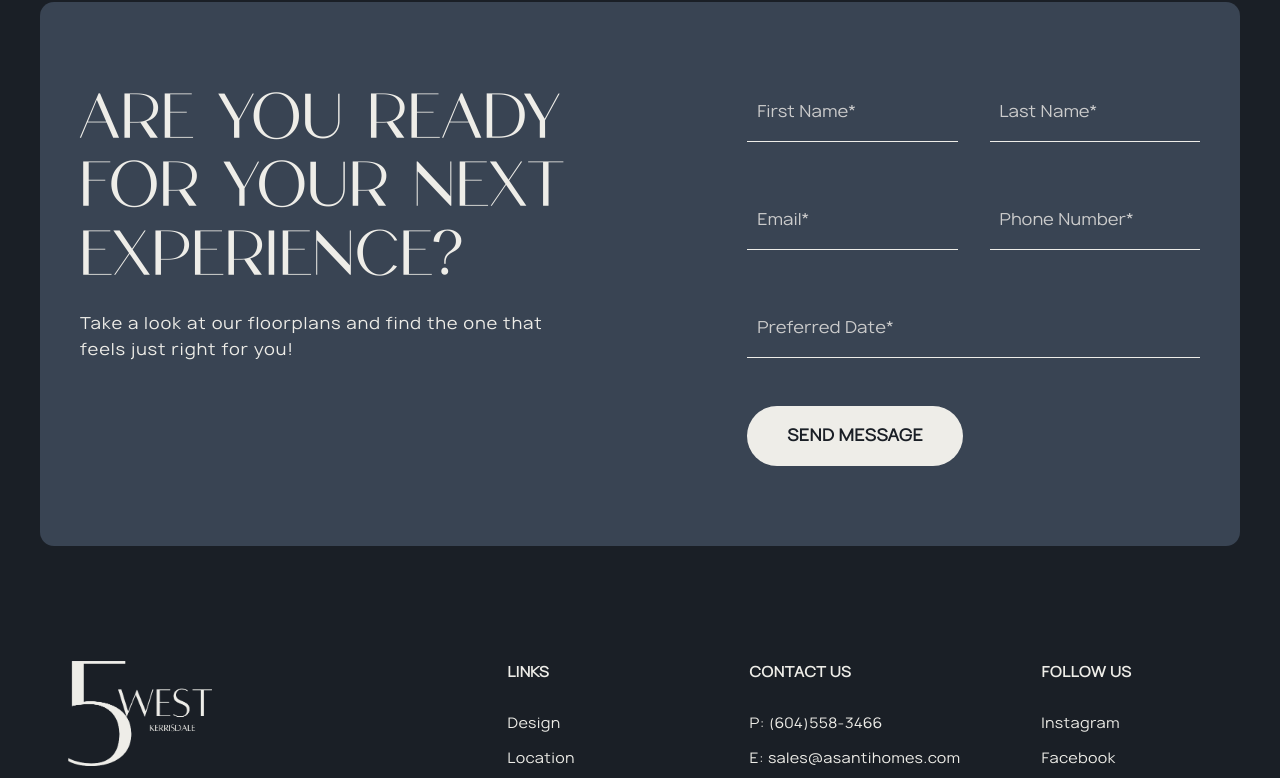
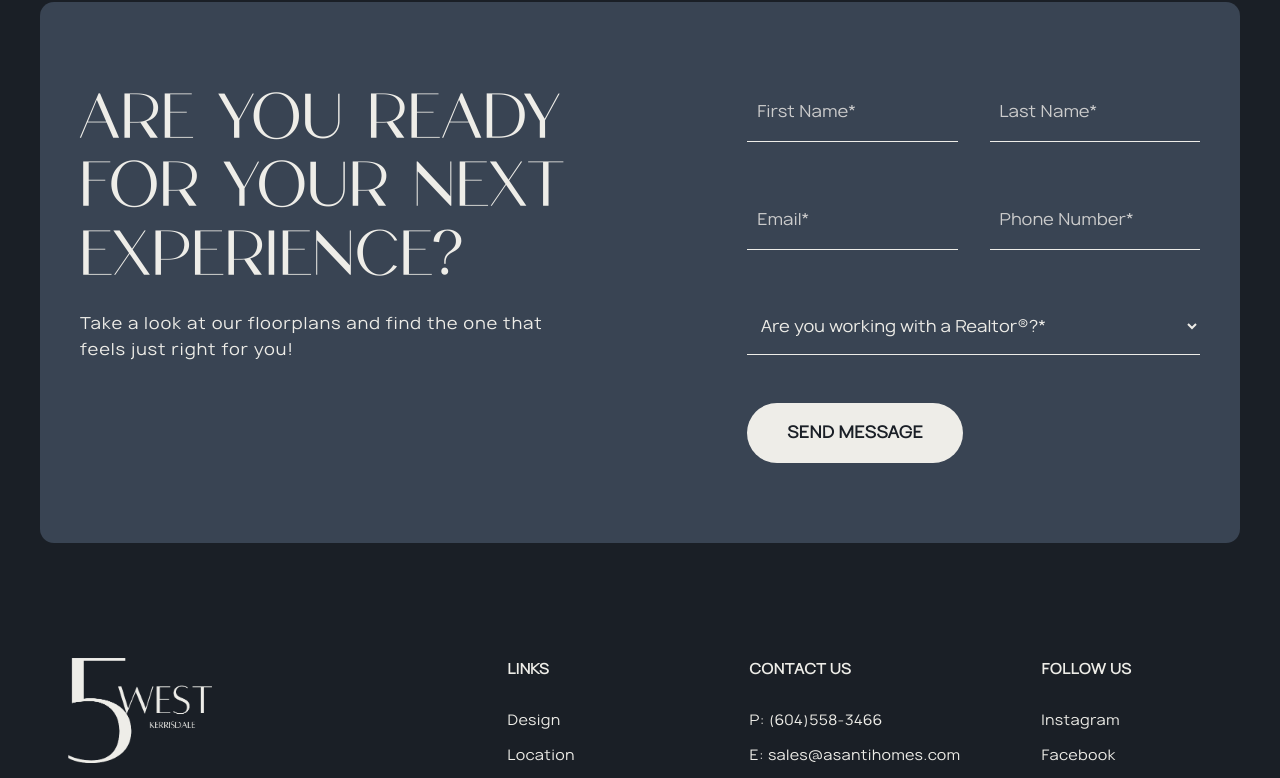
Before and after one commit to pepxdesign/5westliving, a React (Vite) app: page / in a window 1280 px wide. Shown: the part 6743-7521 px from the top of the page. Built offline with nearby package versions, Linux system fonts and the light colour scheme.

Commit message:
changes on Form fields

```diff
--- a/src/assets/css/custom.css
+++ b/src/assets/css/custom.css
@@ -16,6 +16,23 @@ input[type=email],
 input[type=password], input[type=url], input[type=tel], input[type=time],
 input[type=date], input[type=search], input, textarea {
     padding: 1rem .6rem 1rem .6rem !important;
+}
+
+.select-field{
+	background: transparent;
+    border-radius: 0 !important;
+    border: unset !important;
+    border-bottom: 1px solid var(--background-color) !important;
+    width: 100%;
+    color: var(--background-color);
+    padding: 1rem .6rem 1rem .6rem !important;
+}
+
+.text-danger{
+    padding-top: .5rem;
+	font-size: .8rem;
+    line-height: normal;
+    letter-spacing: 0.02rem;
 }
 
 .pb-0 {
--- a/src/components/home/footer/MessageForm.jsx
+++ b/src/components/home/footer/MessageForm.jsx
@@ -3,50 +3,61 @@ import { useForm } from "react-hook-form";
 import Field from "../../common/Field";
 import axios from "axios";
 import FadeInUp from "../../animation/FadeInUp";
-import { DayPicker } from "react-day-picker";
+// import { DayPicker } from "react-day-picker";
 import "react-day-picker/dist/style.css";
-import { format } from "date-fns";
+// import { format } from "date-fns";
 
 const FORMSPREE_URL = import.meta.env.VITE_FORMSPREE_URL;
 
 function MessageForm() {
-	const [selectedDate, setSelectedDate] = useState(null);
   const [fname, setFName] = useState("");
   const [lname, setLName] = useState("");
   const [phone, setPhone] = useState("");
-	const [open, setOpen] = useState(false);
+  const [realtorName, setRealtorName] = useState("");
+  // const [open, setOpen] = useState(false);
   const ref = useRef();
-  	const today = new Date();
+  // const today = new Date();
 
   const {
     register,
     handleSubmit,
     formState: { errors },
+    watch,
     reset,
+    clearErrors
   } = useForm();
 
   const [submitted, setSubmitted] = useState(false); // Tracks if submitted successfully
   const [error, setError] = useState(null); // Optional: show error message
 
-  const handleDateChange = (date) => {
-    setSelectedDate(date);
-    setOpen(false); // close calendar
-  };
 
   const handleFirstNameChange = (e) => {
     const value = e.target.value.replace(/[^a-zA-Z\s]/g, ""); // Allow only letters and spaces
+    clearErrors("first_name");
     setFName(value);
   };
 
   const handleLastNameChange = (e) => {
     const value = e.target.value.replace(/[^a-zA-Z\s]/g, ""); // Allow only letters and spaces
+    clearErrors("last_name");
     setLName(value);
   };
 
   const handlePhoneChange = (e) => {
     const value = e.target.value.replace(/\D/g, ""); // Remove non-numeric characters
+    clearErrors("phone");
     setPhone(value);
   };
+
+  const handleRealtorChange = (e) => {
+    const value = e.target.value.replace(/[^a-zA-Z\s]/g, ""); // Allow only letters and spaces
+    clearErrors("realtorName");
+    setRealtorName(value);
+  };
+
+
+  // Watch the "workingWithRealtor" field to show/hide realtor name input
+  const workingWithRealtor = watch("workingWithRealtor");
 
   useEffect(() => {
     if (submitted) {
@@ -55,10 +66,17 @@ function MessageForm() {
     }
   }, [submitted]);
 
+  const onSubmit = async (data) => {
 
-  const onSubmit = async (data) => {
+    let formattedData;
+    if (data && data.workingWithRealtor && data.workingWithRealtor === "No"){
+      formattedData = { ...data, realtorName: ""};
+    } else {
+      formattedData = { ...data };
+    }
+
     try {
-      const response = await axios.post(FORMSPREE_URL, data, {
+      const response = await axios.post(FORMSPREE_URL, formattedData, {
         headers: {
           "Content-Type": "application/json",
           Accept: "application/json",
@@ -67,12 +85,20 @@ function MessageForm() {
 
       if (response.status === 200) {
         reset(); // Clear the form
-		setSelectedDate(null);
         setPhone(null);
         setFName(null);
         setLName(null);
+        setRealtorName(null);
+
+        realtorName
         setSubmitted(true); // Show success message
         setError(null); // Clear any previous error
+
+        clearErrors("first_name");
+        clearErrors("last_name");
+        clearErrors("email");
+        clearErrors("workingWithRealtor");
+        clearErrors("realtorName");
       } else {
         setError("Something went wrong. Please try again.");
       }
@@ -83,7 +109,6 @@ function MessageForm() {
 
 
   // Optional: close dropdown when clicking outside
-
   useEffect(() => {
     const handleClickOutside = (e) => {
       if (ref.current && !ref.current.contains(e.target)) {
@@ -94,13 +119,16 @@ function MessageForm() {
     return () => document.removeEventListener("mousedown", handleClickOutside);
   }, []);
 
+
   return (
     <>
       <form onSubmit={handleSubmit(onSubmit)}>
         <div className="aximo-form-field split-field">
-          <Field error={errors.first_name} >
+          <Field error={errors.first_name}>
             <input
-              {...register("first_name", { required: "First Name is required." })}
+              {...register("first_name", {
+                required: "First Name is required.",
+              })}
               type="text"
               name="first_name"
               id="first_name"
@@ -143,31 +171,42 @@ function MessageForm() {
             />
           </Field>
         </div>
-		<div className="aximo-form-field" ref={ref}>
-          <Field error={errors.preferredDate}>
+
+        <div className="aximo-form-field">
+          {/* Realtor Dropdown */}
+          {/* <label className="block font-medium"></label> */}
+          <select
+            {...register("workingWithRealtor", { required: "Please select an option" })}
+            className="select-field"
+            name="workingWithRealtor"
+            id="workingWithRealtor"
+          >
+            <option value="">Are you working with a Realtor®?*</option>
+            <option value="Yes">Yes</option>
+            <option value="No">No</option>
+
+          </select>
+          {errors.workingWithRealtor && <p className="text-danger">{errors.workingWithRealtor.message}</p>}
+        </div>
+
+
+          {/* Realtor's Name (Only if Yes is selected) */}
+          {workingWithRealtor === "Yes" && (
+            <div className="aximo-form-field">
               <input
-              {...register("preferredDate", { required: "Date is required." })}
                 type="text"
-			  readOnly
-              name="preferredDate"
-              id="preferredDate"
-              placeholder="Preferred Date*"
-			  onClick={() => setOpen((prev) => !prev)}
-			  value={selectedDate ? format(selectedDate, "dd-MM-yyyy") : ""}
-			  className="date-field"
+                name="realtorName"
+                id="realtorName"
+                {...register("realtorName", { required: "Realtor's name is required" })}
+                className="realtor-field"
+                placeholder="Realtor's Name"
+                onChange={handleRealtorChange}
+                value={realtorName}
               />
-          </Field>
-		  {open && (
-        <div className="z-10 mt-2 bg-white shadow-md border rounded date-picker-wrapper">
-			<DayPicker
-            mode="single"
-            selected={selectedDate}
-            onSelect={handleDateChange}
-            disabled={{ before: new Date() }}
-          />
+              {errors.realtorName && <p className="text-danger">{errors.realtorName.message}</p>}
             </div>
           )}
-        </div>
+
 
         <button id="aximo-submit-btn" type="submit">
           Send message
```
Lines whose indentation alone changed are shown as unchanged.
